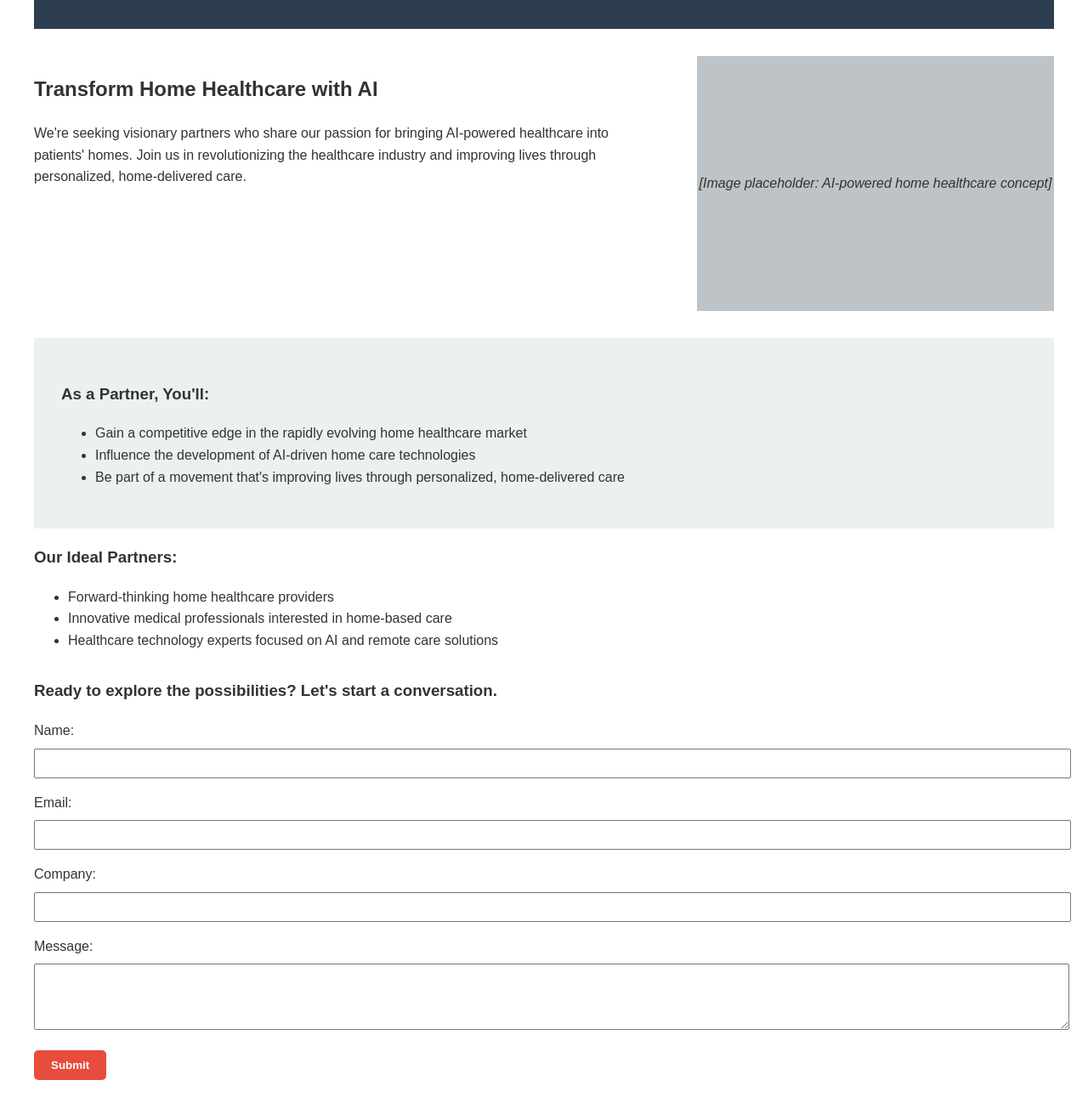
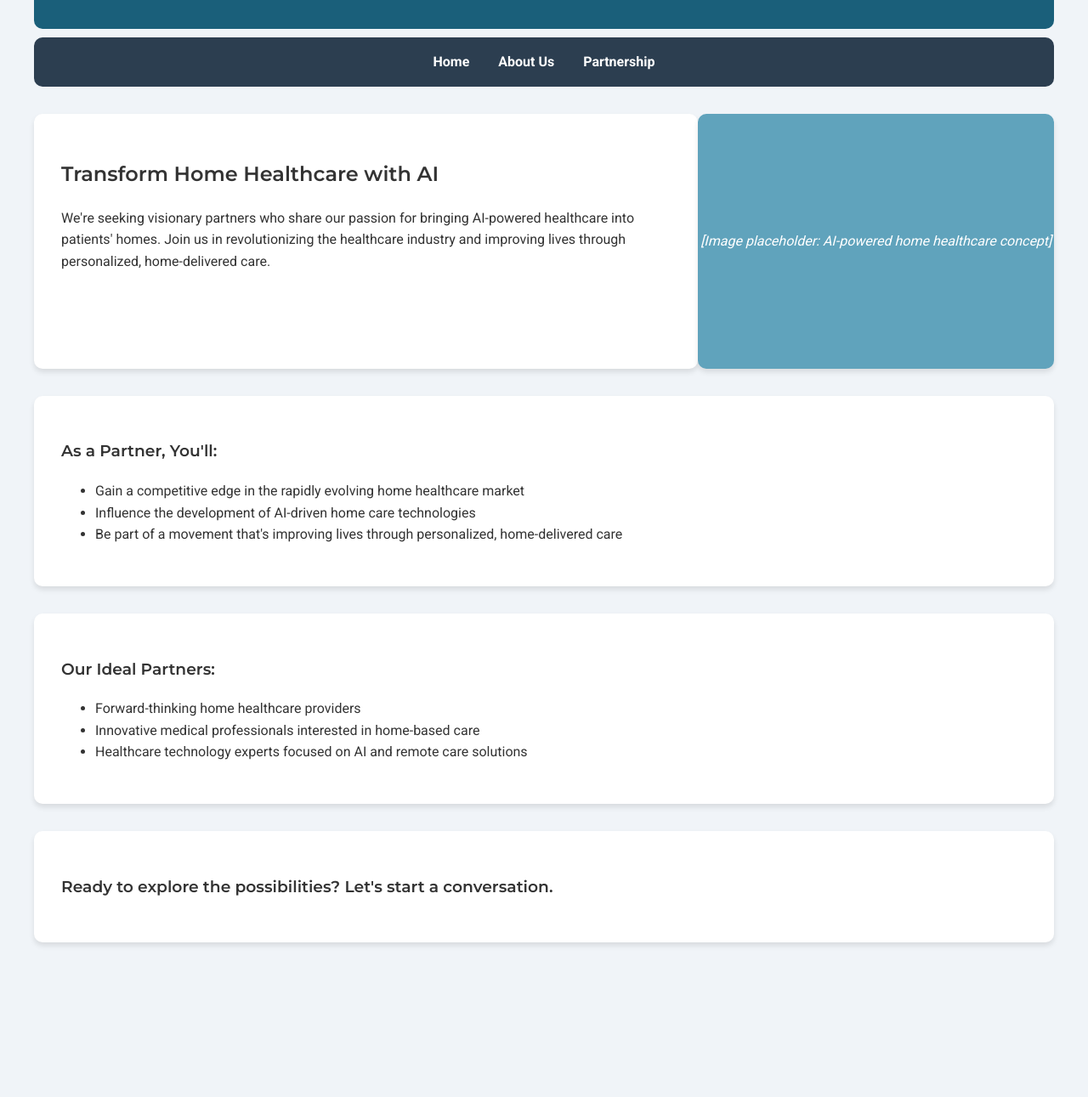
Before and after one commit to medapplication/medapplication, a plain HTML site: page partnership.html in a window 1280 px wide. Shown: the part 112-1403 px from the top of the page at 85% size. After the commit the page ends 1241 px from the top, so only its background shows below. Drawn offline with Linux system fonts and the light colour scheme.

Commit message:
Update partnership.html

```diff
--- a/partnership.html
+++ b/partnership.html
@@ -4,20 +4,43 @@
     <meta charset="UTF-8">
     <meta name="viewport" content="width=device-width, initial-scale=1.0">
     <title>Partnership Opportunities - AI-Powered Home Healthcare</title>
+    <link href="https://fonts.googleapis.com/css2?family=Roboto:wght@300;400;700&family=Montserrat:wght@600&display=swap" rel="stylesheet">
     <style>
         body {
-            font-family: Arial, sans-serif;
+            font-family: 'Roboto', sans-serif;
             line-height: 1.6;
             color: #333;
             max-width: 1200px;
             margin: 0 auto;
             padding: 20px;
+            background-color: #f0f4f8;
         }
         header {
-            background-color: #2c3e50;
+            background-color: #1a5f7a;
             color: white;
             text-align: center;
             padding: 1rem;
+            border-radius: 10px;
+        }
+        nav {
+            background-color: #2c3e50;
+            padding: 1rem;
+            text-align: center;
+            border-radius: 10px;
+            margin-top: 10px;
+        }
+        nav a {
+            color: white;
+            text-decoration: none;
+            margin: 0 15px;
+            font-weight: bold;
+            transition: color 0.3s ease;
+        }
+        nav a:hover {
+            color: #3498db;
+        }
+        h1, h2, h3 {
+            font-family: 'Montserrat', sans-serif;
         }
         .partnership-content {
             display: flex;
@@ -26,23 +49,36 @@
         }
         .partnership-text {
             flex-basis: 60%;
+            background-color: #ffffff;
+            padding: 2rem;
+            border-radius: 10px;
+            box-shadow: 0 4px 6px rgba(0, 0, 0, 0.1);
         }
         .partnership-image {
             flex-basis: 35%;
-            background-color: #bdc3c7;
+            background-color: #60a3bc;
             height: 300px;
             display: flex;
             align-items: center;
             justify-content: center;
             font-style: italic;
+            color: white;
+            border-radius: 10px;
+            box-shadow: 0 4px 6px rgba(0, 0, 0, 0.1);
         }
         .partner-benefits {
-            background-color: #ecf0f1;
+            background-color: #ffffff;
             padding: 2rem;
             margin-top: 2rem;
+            border-radius: 10px;
+            box-shadow: 0 4px 6px rgba(0, 0, 0, 0.1);
         }
         .contact-form {
+            background-color: #ffffff;
+            padding: 2rem;
             margin-top: 2rem;
+            border-radius: 10px;
+            box-shadow: 0 4px 6px rgba(0, 0, 0, 0.1);
         }
         .form-group {
             margin-bottom: 1rem;
@@ -50,19 +86,26 @@
         .form-group label {
             display: block;
             margin-bottom: 0.5rem;
+            font-weight: bold;
         }
         .form-group input, .form-group textarea {
             width: 100%;
             padding: 0.5rem;
+            border: 1px solid #ddd;
+            border-radius: 5px;
         }
         .submit-button {
             background-color: #e74c3c;
             color: white;
-            padding: 10px 20px;
+            padding: 12px 24px;
             border: none;
-            border-radius: 5px;
+            border-radius: 25px;
             font-weight: bold;
             cursor: pointer;
+            transition: background-color 0.3s ease;
+        }
+        .submit-button:hover {
+            background-color: #c0392b;
         }
     </style>
 </head>
@@ -70,6 +113,11 @@
     <header>
         <h1>Partnership Opportunities</h1>
     </header>
+    <nav>
+        <a href="index.html">Home</a>
+        <a href="about.html">About Us</a>
+        <a href="partnership.html">Partnership</a>
+    </nav>
     <main>
         <section class="partnership-content">
             <div class="partnership-text">
@@ -88,7 +136,7 @@
                 <li>Be part of a movement that's improving lives through personalized, home-delivered care</li>
             </ul>
         </section>
-        <section>
+        <section class="partner-benefits">
             <h3>Our Ideal Partners:</h3>
             <ul>
                 <li>Forward-thinking home healthcare providers</li>
@@ -98,26 +146,3 @@
         </section>
         <section class="contact-form">
             <h3>Ready to explore the possibilities? Let's start a conversation.</h3>
-            <form>
-                <div class="form-group">
-                    <label for="name">Name:</label>
-                    <input type="text" id="name" name="name" required>
-                </div>
-                <div class="form-group">
-                    <label for="email">Email:</label>
-                    <input type="email" id="email" name="email" required>
-                </div>
-                <div class="form-group">
-                    <label for="company">Company:</label>
-                    <input type="text" id="company" name="company">
-                </div>
-                <div class="form-group">
-                    <label for="message">Message:</label>
-                    <textarea id="message" name="message" rows="4" required></textarea>
-                </div>
-                <button type="submit" class="submit-button">Submit</button>
-            </form>
-        </section>
-    </main>
-</body>
-</html>
```
